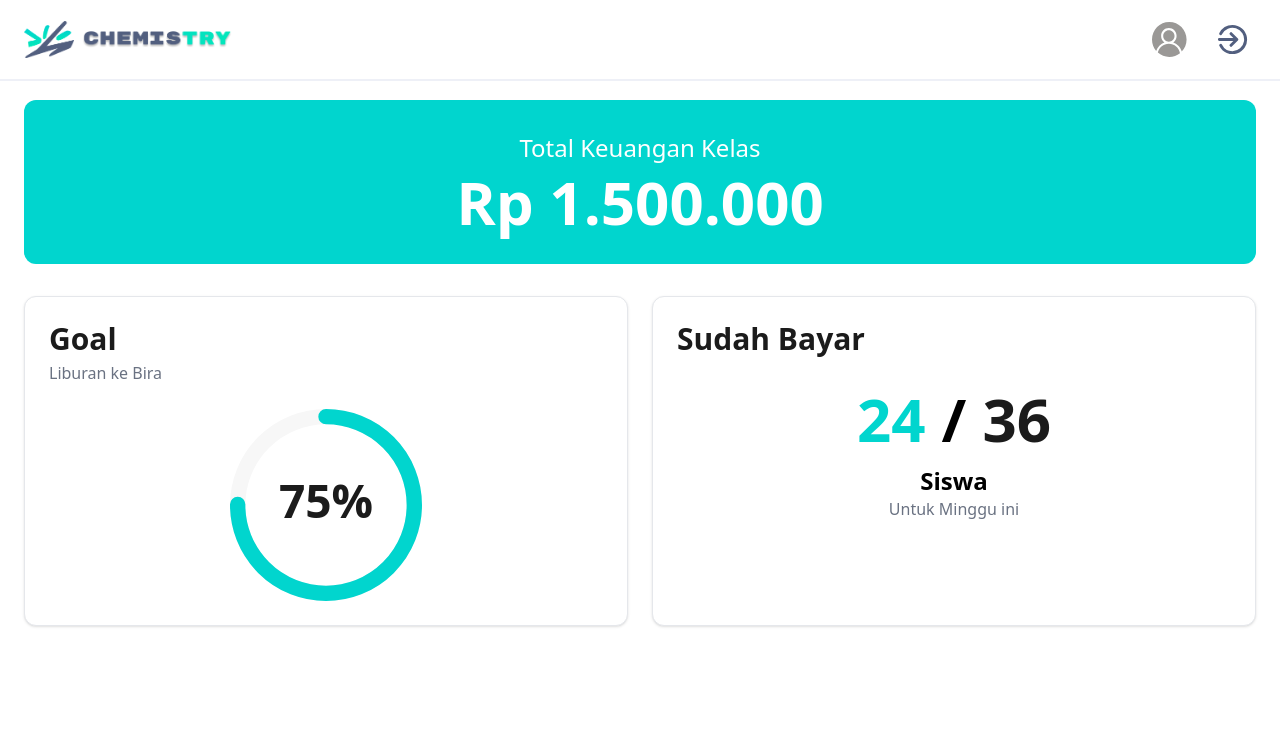
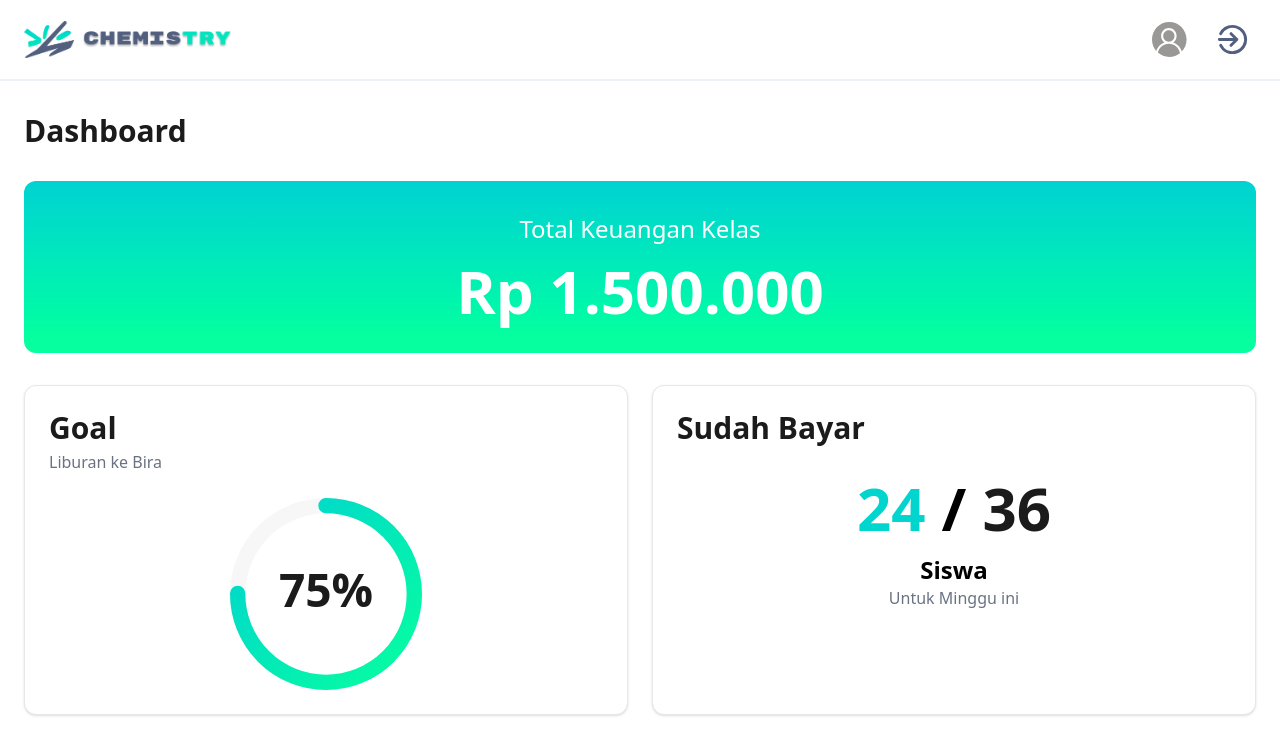
Before and after one commit to nabildzr/chemistry-fe, a Next.js app: page /dashboard in a window 1280 px wide. Shown: the top 754 px of the page. Built offline with nearby package versions, Linux system fonts and the light colour scheme.

Commit message:
add react-intersection-observer for progress tracking; update dashboard styles and navbar to sticky

```diff
--- a/package.json
+++ b/package.json
@@ -12,7 +12,8 @@
     "next": "15.2.2",
     "react": "^19.0.0",
     "react-circular-progressbar": "^2.2.0",
-    "react-dom": "^19.0.0"
+    "react-dom": "^19.0.0",
+    "react-intersection-observer": "^9.16.0"
   },
   "devDependencies": {
     "@tailwindcss/postcss": "^4",
--- a/src/app/dashboard/page.tsx
+++ b/src/app/dashboard/page.tsx
@@ -3,8 +3,19 @@
 import Image from "next/image"
 import { CircularProgressbar } from "react-circular-progressbar"
 import "react-circular-progressbar/dist/styles.css"
+import { useState } from "react"
+import { useInView } from "react-intersection-observer"
 
 export default function Dashboard() {
+  const [progress, setProgress] = useState(0)
+  const { ref, inView } = useInView({
+    triggerOnce: true,
+    onChange: (inView) => {
+      if (inView) {
+        setProgress(75)
+      }
+    },
+  })
   return (
     <div className="min-h-screen bg-white">
 
@@ -13,8 +24,8 @@ export default function Dashboard() {
         <h1 className="text-3xl font-bold text-[#1b1b1b] mb-8">Dashboard</h1>
 
         {/* Total Card */}
-        <div className="bg-[#01d5ce] rounded-xl p-8 mb-8 text-center">
-          <h2 className="text-white text-2xl font-medium mb-2">Total Keuangan Kelas</h2>
+        <div className="bg-gradient-to-t from-[#06FF9F] to-[#00D2D2] from-10% to-100% rounded-xl p-8 mb-8 flex flex-col items-center justify-center">
+          <h2 className="text-white text-2xl font-medium mb-4">Total Keuangan Kelas</h2>
           <p className="text-white text-6xl font-bold">Rp 1.500.000</p>
         </div>
 
@@ -26,14 +37,23 @@ export default function Dashboard() {
             <p className="text-gray-500 mb-6">Liburan ke Bira</p>
 
             <div className="flex justify-center">
-              <div className="w-48 h-48">
+              <div className="w-48 h-48 relative" ref={ref}>
+                <svg style={{ height: 0, position: 'absolute' }}>
+                  <defs>
+                    <linearGradient id="goalGradient" x1="0%" y1="0%" x2="100%" y2="100%">
+                      <stop offset="0%" stopColor="#00D2D2" />
+                      <stop offset="100%" stopColor="#06FF9F" />
+                    </linearGradient>
+                  </defs>
+                </svg>
                 <CircularProgressbar
-                  value={75}
-                  text={`75%`}
+                  value={progress}
+                  text={`${progress}%`}
                   styles={{
                     path: {
-                      stroke: "#01d5ce",
+                      stroke: "url(#goalGradient)",
                       strokeLinecap: "round",
+                      transition: 'stroke-dashoffset 0.5s ease 0s',
                     },
                     trail: {
                       stroke: "#f7f7f7",
--- a/src/components/Navbar.tsx
+++ b/src/components/Navbar.tsx
@@ -33,7 +33,7 @@ const NavbarLayout = ({ children }: { children: React.ReactNode }) => {
 
   return (
    <>
-   {showBar &&  <div className="fixed w-full px-6 bg-white border-[#EEF0F7] border-b-2">
+   {showBar &&  <div className="sticky top-0 w-full px-6 bg-white border-[#EEF0F7] border-b-2">
       <nav className="flex justify-between items-center py-4">
         <Link href={"/"} className="text-lg font-bold flex items-center rubik-mono-one-regular gap-2">
           <Image src="/assets/chemistry-logo.png" alt="Logo" width={50} height={50} className="" />
```
Also changed, not shown: 1 other file (tests, documents, lock files or other folders).
